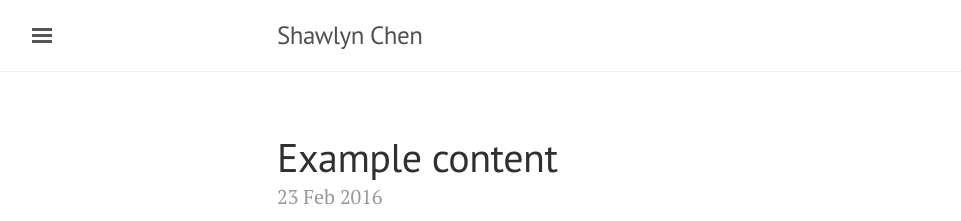
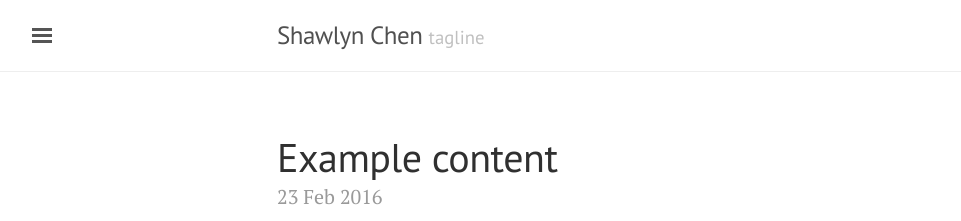
Before and after one commit to shawlynchen/shawlynchen.github.io, a Jekyll site: the page built from index.html, in a window 1280 px wide and 900 px high. Shown: the top 221 px of the window, without its empty margins (3-964 px from the left). Built offline with Jekyll 4.4.1, drawn with Linux system fonts in a browser that asks for light colours; the list of posts is cut into pages by our own code.

Commit message:
update config.yml

```diff
--- a/_config.yml
+++ b/_config.yml
@@ -5,8 +5,8 @@ permalink:           pretty
 
 # Setup
 title:               Shawlyn Chen
-tagline:             ''
-description:         ''
+tagline:             'tagline'
+description:         'description'
 url:                 http://shawlyn-chen.com
 baseurl:             'http://shawlyn-chen.com'
 paginate:            5
```
